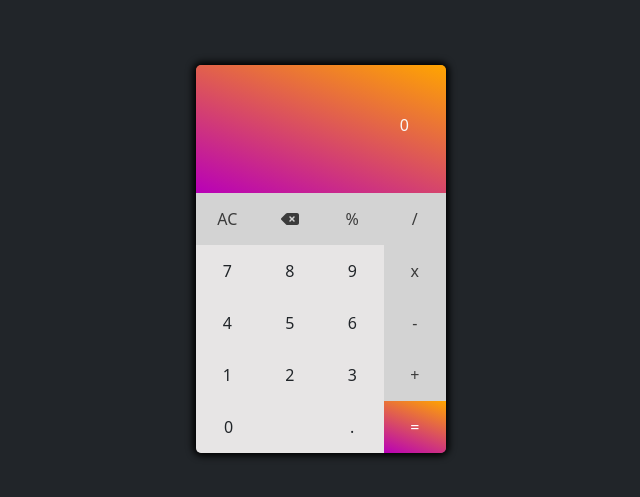
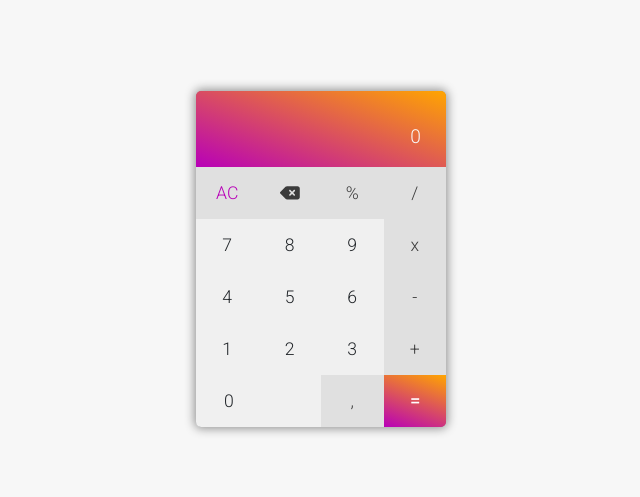
Before and after one commit to PabloPicas0/React-Calculator, a React (Create React App) app: page / in a window 1280 px wide. Shown: the part 141-638 px from the top of the page, without its empty margins (319-959 px from the left). Built offline with nearby package versions, Linux system fonts and the light colour scheme.

Commit message:
done target frontend

```diff
--- a/src/App.css
+++ b/src/App.css
@@ -1,13 +1,27 @@
+@import url('https://fonts.googleapis.com/css2?family=Roboto:wght@300&display=swap');
+
+.con-bg {
+  background-color: #f7f7f7;
+  font-family: "Roboto", sans-serif;
+}
 .wrapper {
   width: 250px;
-  box-shadow: 0px 0px 7px 3px #000;
+  box-shadow: 0px 0px 10px 2px rgb(151, 151, 151);
 }
 
 #display {
   background: linear-gradient(20deg, rgb(184, 0, 184), orange);
   border-top-left-radius: 5px;
   border-top-right-radius: 5px;
-  padding-right: 37px;
+  padding-right: 25px;
+}
+
+.result {
+  font-size: 2.3rem;
+}
+
+.math {
+  font-size: 1.2rem;
 }
 
 @media (max-width: 305px) {
@@ -21,6 +35,8 @@
   min-height: 52px;
   border-radius: 0 !important;
   border-bottom-right-radius: 5px !important;
+  font-size: 1.1rem !important;
+  font-weight: bold !important;
 }
 
 .equals-bg {
@@ -43,11 +59,17 @@
   width: 100%;
   min-height: 52px;
   border-radius: 0 !important;
-  background-color: rgb(231, 229, 229) !important;
+  background-color: rgb(240, 240, 240) !important;
+  font-size: 1.1rem !important;
 }
 
 .colors {
   font-weight: bold;
   color: rgb(59, 59, 59) !important;
-  background-color: #d3d3d3 !important;
+  background-color: #e0e0e0 !important;
 }
+
+#clear {
+  color: rgb(184, 0, 184) !important;
+  font-weight: 500;
+}
--- a/src/App.js
+++ b/src/App.js
@@ -95,12 +95,13 @@ function App() {
       }
       return accumulator;
     }, 0);
+    console.log(inputs);
     setResult(result);
   };
 
   return (
-    <div className="container-fluid min-vh-100 d-flex justify-content-center align-items-center bg-dark">
-      <div className="wrapper rounded bg-secondary">
+    <div className="container-fluid min-vh-100 d-flex justify-content-center align-items-center con-bg">
+      <div className="wrapper rounded-2 bg-secondary">
         <Displayer displayer={initalValue} result={result} />
         <div className="row row-cols-4 mx-0">
           {keysBank.map((elements, index) => {
--- a/src/Components/displayer.js
+++ b/src/Components/displayer.js
@@ -3,9 +3,9 @@ import React from "react";
 const Displayer = (props) => {
   return (
     <>
-      <div id="display" className="text-end text-light text-break py-5">
-        <p className="m-0">{props.displayer}</p>
-        <p className="m-0 mt-2">{props.result}</p>
+      <div id="display" className="text-end text-light text-break pb-3 pt-4">
+        <p className="m-0 mb-2 result">{props.result}</p>
+        <p className="m-0 math">{props.displayer}</p>
       </div>
     </>
   );
--- a/src/Components/inputsBank.js
+++ b/src/Components/inputsBank.js
@@ -139,9 +139,9 @@ const keysBank = [
     value: 0,
   },
   {
-    keyDisplayed: ".",
+    keyDisplayed: ",",
     id: "decimal",
-    darkColor: "",
+    darkColor: "colors",
     keyStyleCol: "col p-0",
     keyStyleBtn: "w-100 buttons-size",
     value: ".",
```
